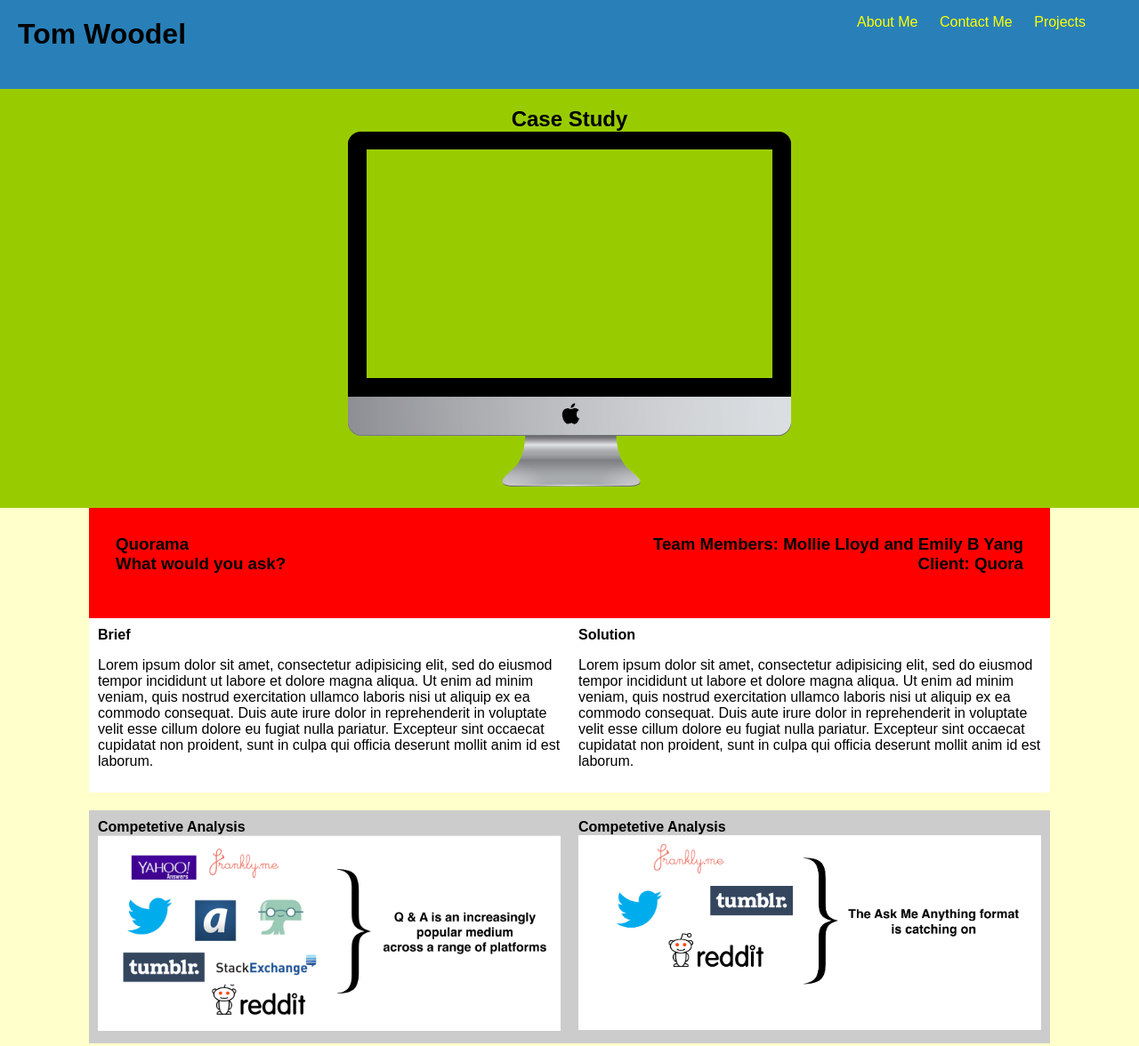
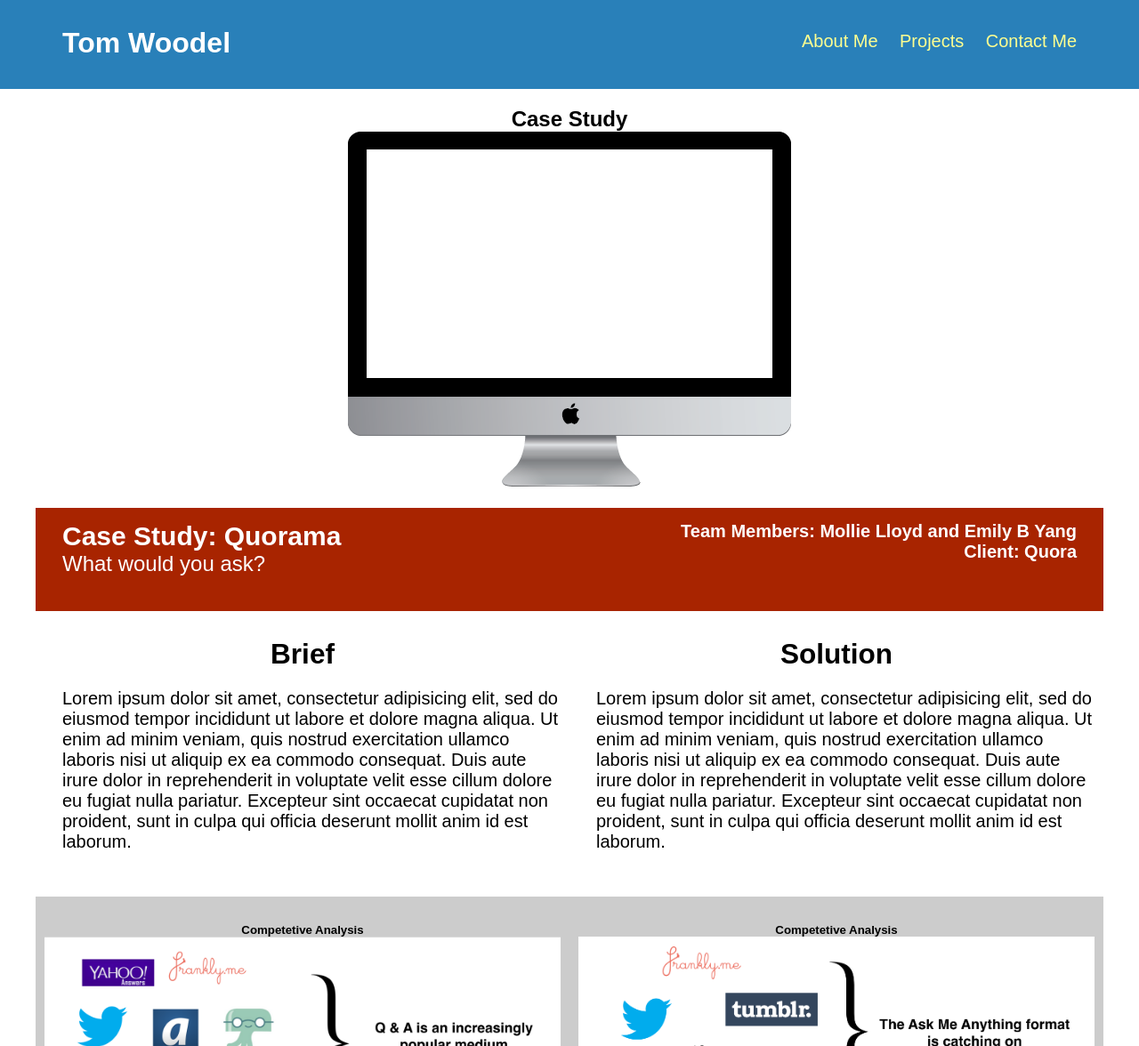
Before and after one commit to TomWoodel/portfolio, a plain HTML site: page index.html in a window 1280 px wide. Shown: the top 1176 px of the page at 89% size. Drawn offline with Linux system fonts and the light colour scheme.

Commit message:
Wednesday Lunch
Alterations to section layout, text size and colour, padding to columns

```diff
--- a/css/style.css
+++ b/css/style.css
@@ -7,7 +7,7 @@
 body {
 	font-family: sans-serif;
 	margin: 0px;
-	background-color: #FFFFCC;
+	background-color: #FFFFFF;
 }
 
 h1, h2, h3, h4, h5, h6 {
@@ -30,56 +30,84 @@ footer {
 
 header h1 {
 	float: left;
-	padding: 20px;
+	padding: 30px;
+	color: white;
 }
 header ul {
 	float: right;
+	line-height: 60px;
 }
 
 ul.nav {
+	text-align: right;
 	display: inline-block;
 	list-style: none;
-	padding: 0px;
+	padding: 0px 30px 0 0;
 }
 ul.nav li {
 	display: inline;
-	margin-right: 20px;
+	margin-left: 20px;
+	font-size: 20px;
+
 }
 ul.nav a {
-	color: #FFFF00;
+	color: #FFFF90;
 	text-decoration: none;
 }
 ul.nav a:hover, ul.nav a:focus {
 	color: #FFFFFF;
 }
 
-/* Page contemnt */
+/* Page content */
 
+
+.tag-line {
+	color: white;
+	font-size: 24px;
+}
 .page_margins {
-	margin-left: 100px;
-	margin-right: 100px;
+	width: 1200px;
+	margin-left: auto;
+	margin-right: auto;
 }
 
 .hero {
 	text-align: center;
-	background-color: #99CC00;
+	background-color: #FFFFFF;
 	padding: 20px 0px 20px 0px;
 }
 
 
 .red_row {
-	background-color: red;
-	padding: 20px 20px 40px 20px;
+	background-color: #a82400;
+	padding: 5px 20px 5px 20px;
 }
+
+.red_row h4 {
+	color: white;
+	font-size: 26px;
+	font-family: sans-serif;
+}
+
 
 .white_row {
 	background-color: #FFFFFF;
-	margin-bottom: 20px;
+	padding-bottom: 20px;
+	padding-top: 20px;
+	text-align: center;
+	font-size: 38px;
 }
 
+.white_row p {
+font-size: 20px;
+text-align: left;
+padding-left: 20px;
+}
 .gray_row {
 	background-color: #CCCCCC;
-	margin-bottom: 20px;
+	padding-bottom: 20px;
+	padding-top: 20px;
+	text-align: center;
 }
 
 .column_50 {
@@ -90,6 +118,19 @@ ul.nav a:hover, ul.nav a:focus {
 }
 
 
+.column_50 h3 {
+	color: white;
+	font-size: 30px;
+
+
+}
+
+.column_50 h4 {
+	color: white;
+	font-size: 20px;
+
+}
+
 /* Common */
 
 .clear {
--- a/index.html
+++ b/index.html
@@ -6,12 +6,14 @@
 	</head>
 	<body>
 		<header>
-			<h1>Tom Woodel</h1>
-			<ul class="nav">
-				<li><a href="http://google.com">About Me</a></li>
-				<li><a href="http://google.com">Contact Me</a></li>
-				<li><a href="http://google.com">Projects</a></li>
-			<ul>
+			<div class="page_margins">
+				<h1>Tom Woodel</h1>
+				<ul class="nav">
+					<li><a href="about.html">About Me</a></li>
+					<li><a href="projects.html">Projects</a></li>
+					<li><a href="contact.html">Contact Me</a></li>
+				<ul>
+			</div>
 	    </header>
 
 		<div class="hero">
@@ -21,12 +23,14 @@
 
 		<div class="red_row page_margins">
 			<div class="column_50">
-				<h3>Quorama</h3>
-				<h3>What would you ask?</h3>
+				<h3>Case Study: Quorama</h3>
+					<div class="tag-line"
+						<p>What would you ask?</p>
+					</div>
 			</div>
 			<div class="column_50 right_align">
-				<h3>Team Members: Mollie Lloyd and Emily B Yang</h3>
-				<h3>Client: Quora</h3>
+				<h4>Team Members: Mollie Lloyd and Emily B Yang</h4>
+				<h4>Client: Quora</h4>
 			</div>
 			<div class="clear"></div>
 		</div>
@@ -34,7 +38,7 @@
 		<!-- Brief and Solution -->
 		<div class="white_row page_margins">
 			<div class="column_50">
-				<h4>Brief</h4>
+				<h5>Brief</h5>
 				<p>Lorem ipsum dolor sit amet, consectetur adipisicing elit, sed do eiusmod
 				tempor incididunt ut labore et dolore magna aliqua. Ut enim ad minim veniam,
 				quis nostrud exercitation ullamco laboris nisi ut aliquip ex ea commodo
@@ -43,7 +47,7 @@
 				proident, sunt in culpa qui officia deserunt mollit anim id est laborum.</p>
 			</div>
 			<div class="column_50">
-				<h4>Solution</h4>
+				<h5>Solution</h5>
 				<p>Lorem ipsum dolor sit amet, consectetur adipisicing elit, sed do eiusmod
 				tempor incididunt ut labore et dolore magna aliqua. Ut enim ad minim veniam,
 				quis nostrud exercitation ullamco laboris nisi ut aliquip ex ea commodo
@@ -56,11 +60,11 @@
 
 		<div class="gray_row page_margins">
 			<div class="column_50">
-				<h4>Competetive Analysis</h4>
+				<h5>Competetive Analysis</h5>
 				<img src="images/comp a1.png" width="100%" alt="Competetive Analysis1">
 			</div>
 			<div class="column_50">
-				<h4>Competetive Analysis</h4>
+				<h5>Competetive Analysis</h5>
 				<img src="images/comp a2.png" width="100%" alt="Comepetive Analysis2">
 			</div>
 			<div class="clear"></div>
@@ -68,18 +72,18 @@
 
 		<div class="white_row page_margins">
 			<div class="column_50">
-				<h4>Competetive Analysis</h4>
+				<h5>Competetive Analysis</h5>
 				<img src="images/comp a3.png" width="100%" alt="Comepetive Analysis3">
 			</div>
 			<div class="column_50">
-				<h4>Competetive Analysis</h4>
+				<h5>Competetive Analysis</h5>
 				<img src="images/comp a4.png" width="100%" alt="Comepetive Analysis4">
 			</div>
 			<div class="clear"></div>
 		</div>
 
 		<div class="gray_row page_margins">
-			<h4>Personas</h4>
+			<h5>Personas</h5>
 			<div class="column_50">
 				<img src="images/persona maria.jpg" width="100%" alt="Maria">
 			</div>
@@ -90,17 +94,17 @@
 		</div>
 
 		<div class="white_row page_margins">
-			<h4>Design Studio</h4>
+			<h5>Design Studio</h5>
 			<img src="images/design studio.png" width="100%" alt="Design Studio">
 		</div>
 
 		<div class="gray_row page_margins">
-			<h4>Sketches</h4>
+			<h5>Sketches</h5>
 			<img src="images/paper prototype.jpg" width="100%" alt="Paper Prototype">
 		</div>
 
 		<div class="white_row page_margins">
-			<h4>User Testing</h4>
+			<h5>User Testing</h5>
 			<div class="column_50">
 				<img src="images/user testing.png" width="100%" alt="User Testing">
 			</div>
@@ -111,7 +115,7 @@
 		</div>
 
 		<div class="gray_row page_margins">
-			<h4>Concept</h4>
+			<h5>Concept</h5>
 			<a href="http://google.co.uk">See Prototype</a>
 		</div>
 
```
Also changed, not shown: projects.html (added, +32 -0 lines).
